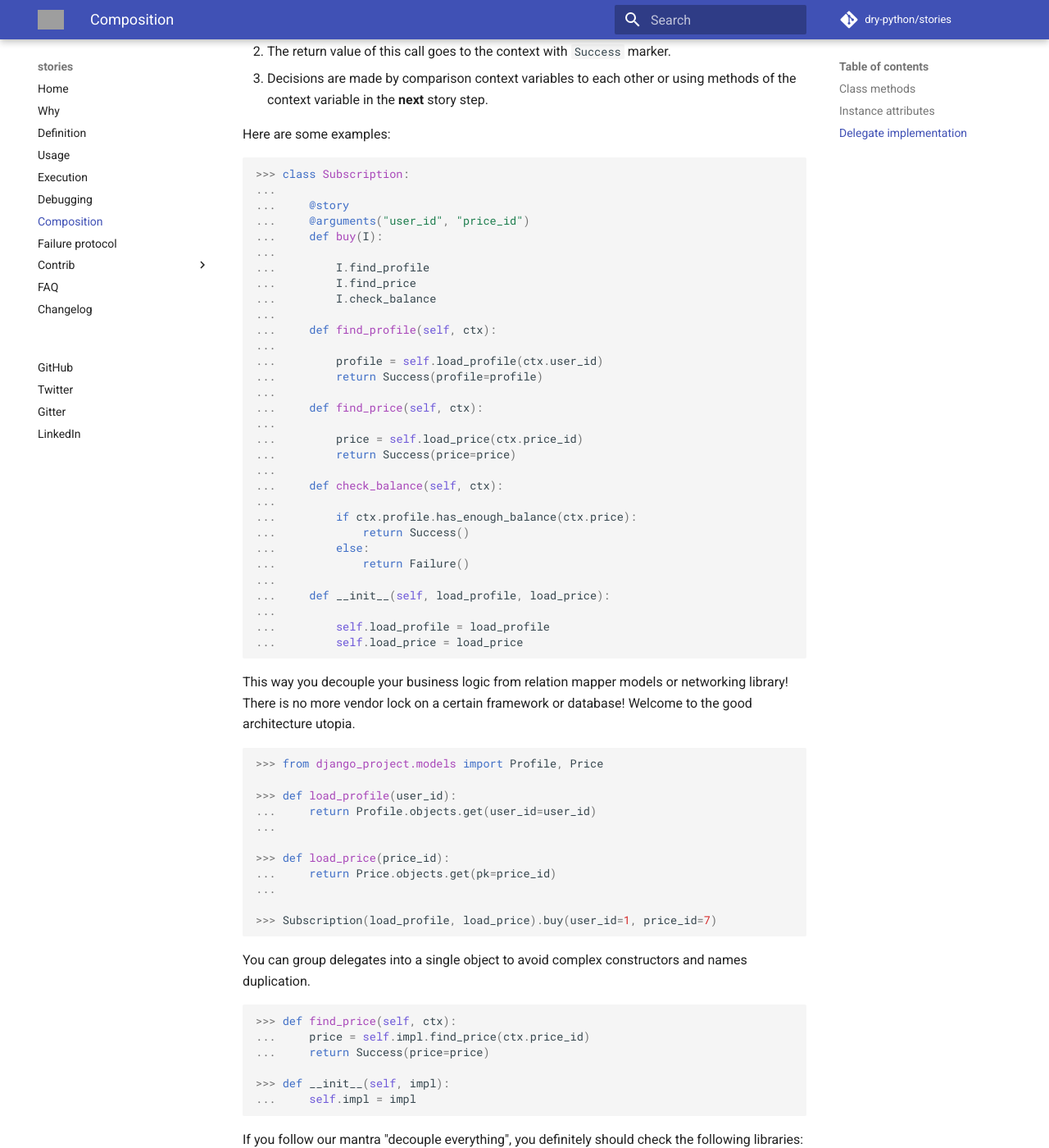
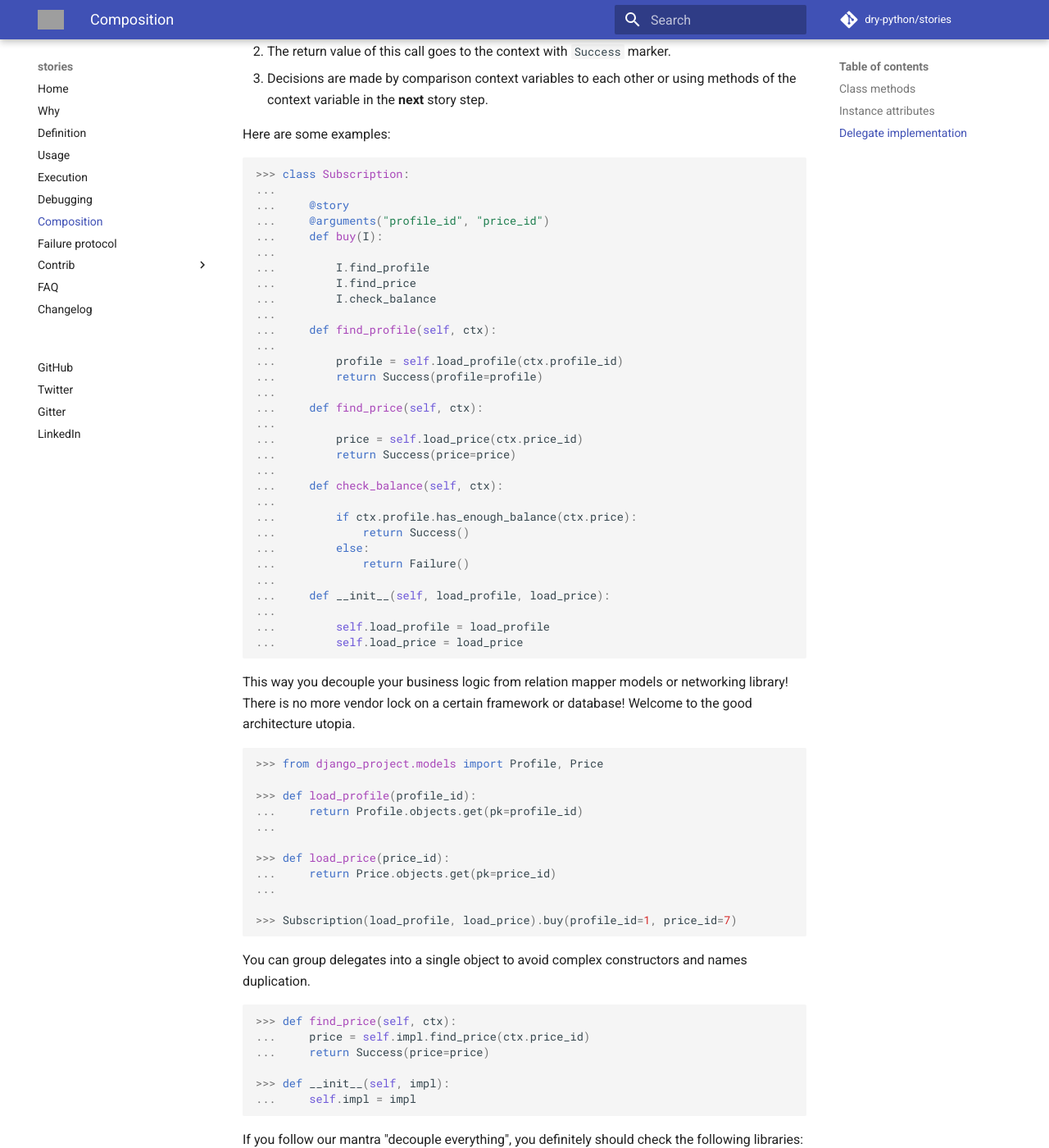
Before and after one commit to proofit404/stories, an MkDocs documentation site: the page built from docs/composition.md, in a window 1280 px wide and 1400 px high, scrolled down 3277 px. Shown: the whole window at 82% size. Built offline with MkDocs 1.6.1 and Material for MkDocs 9.7.7, drawn with Linux system fonts in a browser that asks for light colours; comment, search, counter and statistics services are not loaded; some of the changed text lies outside the part shown; grey boxes are pictures that could not be loaded.

Commit message:
Correct code examples is the composition documentation chapter.

````diff
--- a/docs/composition.md
+++ b/docs/composition.md
@@ -33,7 +33,7 @@ If you want the parent story to provide some context variables, use
 >>> class Subscription(MethodDefinitions):
 ...
 ...     @story
-...     @arguments("category_id", "price_id", "user_id")
+...     @arguments("category_id", "price_id", "profile_id")
 ...     def buy(I):
 ...
 ...         I.find_category
@@ -92,7 +92,7 @@ from, constructor or not.
 >>> class Subscription(MethodDefinitions):
 ...
 ...     @story
-...     @arguments("category_id", "price_id", "user_id")
+...     @arguments("category_id", "price_id", "profile_id")
 ...     def buy(I):
 ...
 ...         I.find_category
@@ -187,7 +187,7 @@ Here are some examples:
 >>> class Subscription:
 ...
 ...     @story
-...     @arguments("user_id", "price_id")
+...     @arguments("profile_id", "price_id")
 ...     def buy(I):
 ...
 ...         I.find_profile
@@ -196,7 +196,7 @@ Here are some examples:
 ...
 ...     def find_profile(self, ctx):
 ...
-...         profile = self.load_profile(ctx.user_id)
+...         profile = self.load_profile(ctx.profile_id)
 ...         return Success(profile=profile)
 ...
 ...     def find_price(self, ctx):
@@ -226,15 +226,15 @@ or database! Welcome to the good architecture utopia.
 
 >>> from django_project.models import Profile, Price
 
->>> def load_profile(user_id):
-...     return Profile.objects.get(user_id=user_id)
+>>> def load_profile(profile_id):
+...     return Profile.objects.get(pk=profile_id)
 ...
 
 >>> def load_price(price_id):
 ...     return Price.objects.get(pk=price_id)
 ...
 
->>> Subscription(load_profile, load_price).buy(user_id=1, price_id=7)
+>>> Subscription(load_profile, load_price).buy(profile_id=1, price_id=7)
 
 ```
 
````
Also changed, not shown: 2 other files.
